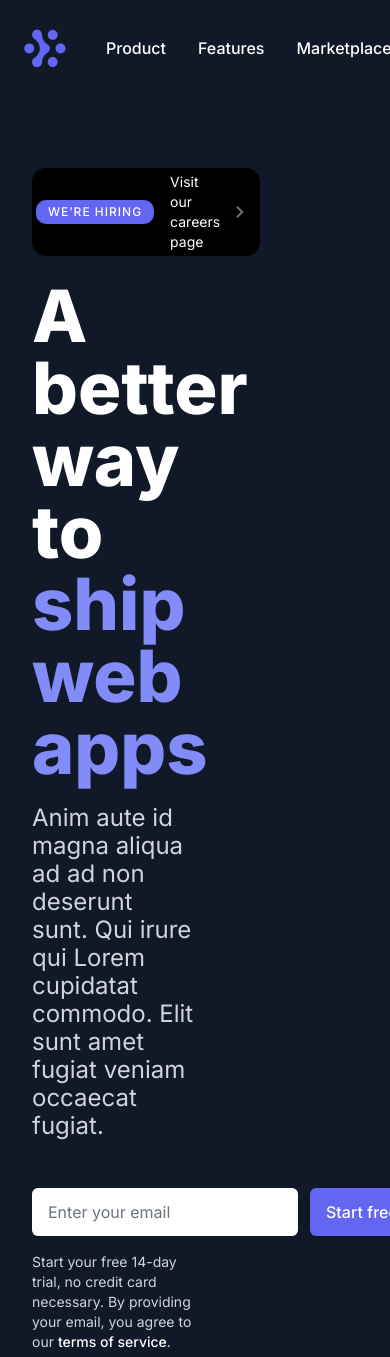
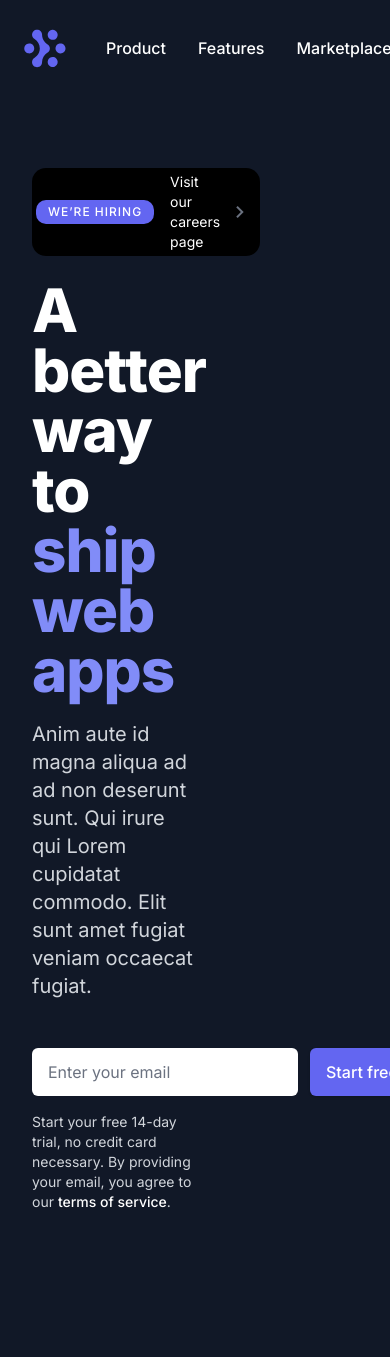
Before and after one commit to rosslibby/lennar-code-challenge, a React (Create React App) app: page / in a window 390 px wide. Shown: the top 1357 px of the page. After the commit the page ends 1322 px from the top, so only its background shows below. Built offline with nearby package versions, Linux system fonts and the light colour scheme.

Commit message:
support laptop screens

```diff
--- a/src/components/main/main.module.css
+++ b/src/components/main/main.module.css
@@ -5,6 +5,41 @@
   grid-template-columns: repeat(2, 50%);
   gap: 2rem;
   padding: 6rem 0.5rem;
+}
+
+.main h1 {
+  color: var(--text-primary);
+  /* font-size: 3rem;
+  line-height: 3rem;
+  letter-spacing: -0.125rem; */
+  font-size: 4.5rem;
+  font-weight: 800;
+  line-height: 4.5rem;
+  margin: 1.5rem 0 1.25rem;
+}
+
+.main h1 span {
+  color: var(--brand-secondary);
+}
+
+.heroText p {
+  color: var(--text-secondary);
+  font-size: 1.5rem;
+  font-weight: 400;
+  line-height: 1.75rem;
+  margin: 1.25rem 0 3rem;
+}
+
+@media screen and (max-width: 1080px) {
+  .main h1 {
+    font-size: 3.75rem;
+    line-height: 3.75rem;
+    letter-spacing: -1px;
+  }
+
+  .heroText p {
+    font-size: 1.25rem;
+  }
 }
 
 .form p a {
@@ -20,11 +55,3 @@
   line-height: 1.25rem;
   margin-top: 1rem;
 }
-
-.heroText p {
-  color: var(--text-secondary);
-  font-size: 1.5rem;
-  font-weight: 400;
-  line-height: 1.75rem;
-  margin: 1.25rem 0 3rem;
-}
--- a/src/wrapper/wrapper.module.css
+++ b/src/wrapper/wrapper.module.css
@@ -6,18 +6,3 @@
   padding: 1.5rem;
   width: 100%;
 }
-
-.wrapper h1 {
-  color: var(--text-primary);
-  /* font-size: 3rem;
-  line-height: 3rem;
-  letter-spacing: -0.125rem; */
-  font-size: 4.5rem;
-  font-weight: 800;
-  line-height: 4.5rem;
-  margin: 1.5rem 0 1.25rem;
-}
-
-.wrapper h1 span {
-  color: var(--brand-secondary);
-}
```
